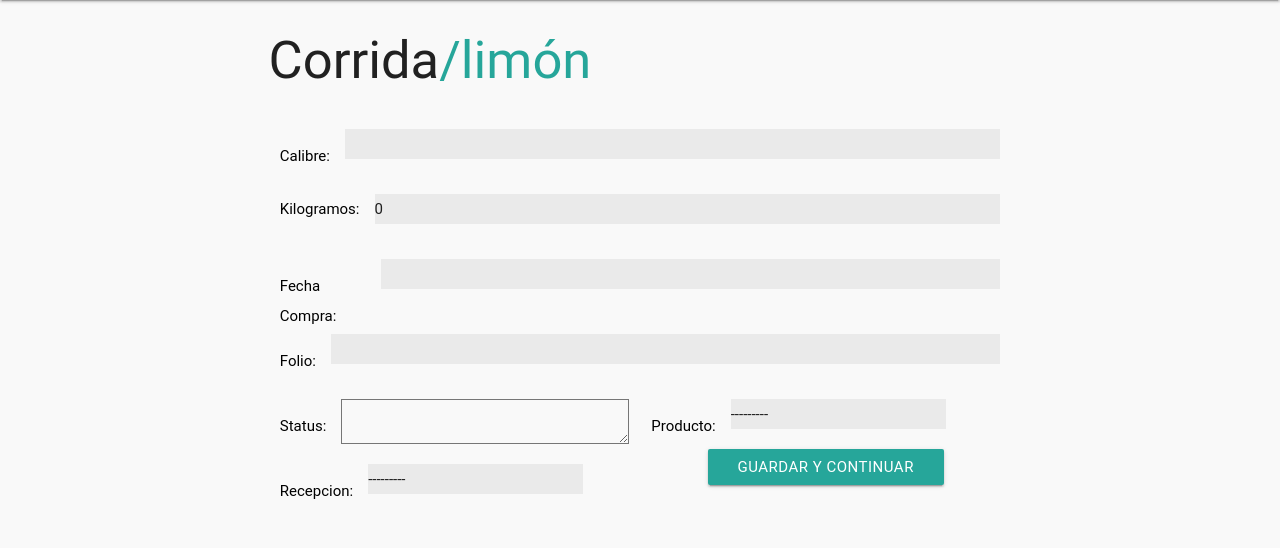
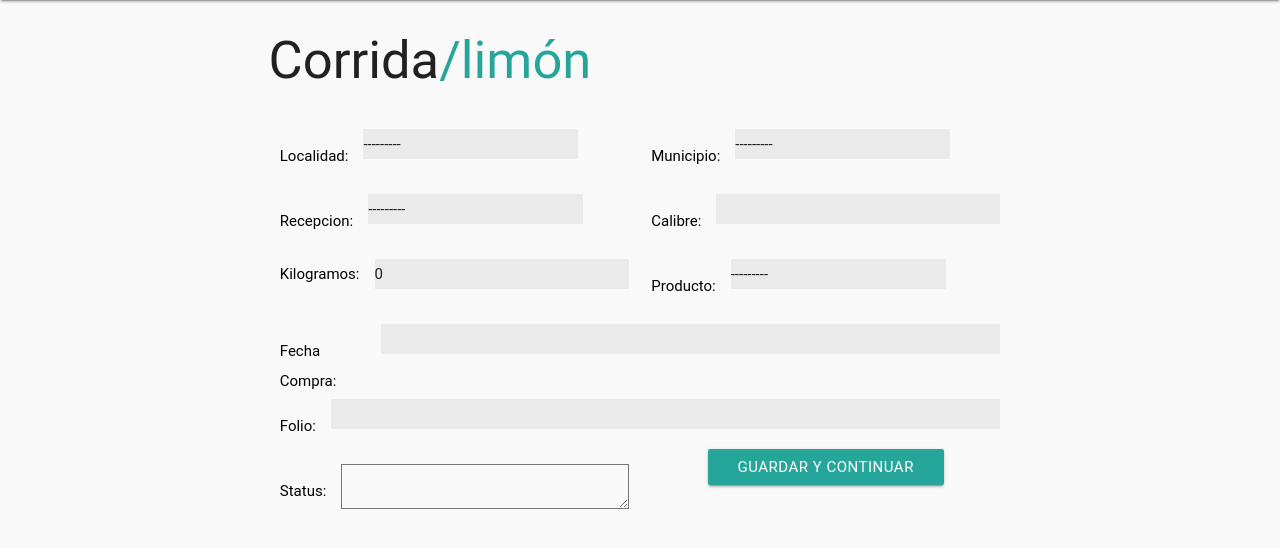
Before and after one commit to setjaf/easy-agro, a Django app: a page that uses inicio/templates/inicio/corrida.html in a window 1280 px wide. Shown: the part 64-612 px from the top of the page. Run offline with Django 3.2, Linux system fonts and the light colour scheme; the visitor is signed in with stand-in values (Sample User, id 1); data that the repository does not hold is empty; some libraries are stand-ins or nearby versions; some web fonts are replaced.

Commit message:
agregar corridas

```diff
--- a/inicio/templates/inicio/corrida.html
+++ b/inicio/templates/inicio/corrida.html
@@ -45,16 +45,37 @@
         <div class="col l10 m12 s12 offset-l1 left-align">
           <h1 class="titRec">Corrida<span>/limón</span></h1>
         </div>
+
   			<div class="col l10 m12 s12 offset-l1 ">
+          <form class="" id="filtro" method="post">{% csrf_token %}
 
-          <form class="" action="" method="post" enctype="multipart/form-data">{% csrf_token %}
-            <div class="text input-field col s12 m12 l12">
+            <div class="select input-field col s12 m6 l6">
+              <label for="">Localidad:</label>
+              {{form1.localidad}}
+            </div>
+
+            <div class="select input-field col s12 m6 l6">
+              <label for="">Municipio:</label>
+              {{form1.municipio}}
+            </div>
+
+          </form>
+          <form class="" action="" id="corrida" method="post" enctype="multipart/form-data">{% csrf_token %}
+            <div class="select input-field col s12 m6 l6">
+              <label for="">Recepcion:</label>
+              {{form.ProductoCampo}}
+            </div>
+            <div class="text input-field col s12 m6 l6">
               <label for="">Calibre:</label>
               {{form.calibre}}
             </div>
-            <div class="text input-field col s12 m12 l12">
+            <div class="text input-field col s12 m6 l6">
               <label for="">Kilogramos:</label>
               {{form.kilogramos}}
+            </div>
+            <div class="select input-field col s12 m6 l6">
+              <label for="">Producto:</label>
+              {{form.Producto}}
             </div>
             <div class="text input-field col s12 m12 l12">
               <label for="">Fecha Compra:</label>
@@ -67,14 +88,6 @@
             <div class="select input-field col s12 m6 l6">
               <label for="">Status:</label>
               {{form.status}}
-            </div>
-            <div class="select input-field col s12 m6 l6">
-              <label for="">Producto:</label>
-              {{form.Producto}}
-            </div>
-            <div class="select input-field col s12 m6 l6">
-              <label for="">Recepcion:</label>
-              {{form.ProductoCampo}}
             </div>
 
             <button class="btn waves-effect waves-light" type="submit" method="post" value="Enviar">Guardar y continuar</button>
@@ -107,6 +120,12 @@
         closeOnSelect: false // Close upon selecting a date,
       });
 
+      $("#loc").change(function() {
+        $("#filtro").submit();
+      })
+      $("#mun").change(function() {
+        $("#filtro").submit();
+      })
     </script>
   </body>
 </html>
--- a/inicio/templates/inicio/recepcion.html
+++ b/inicio/templates/inicio/recepcion.html
@@ -20,7 +20,7 @@
       <div class="nav-wrapper grey lighten-2">
 
         <div class="left grey-text text-darken-4 tipoUs">
-          <a href="#" class="grey-text text-darken-4">Logo</a>
+          <a href="{% url 'index' %}" class="grey-text text-darken-4">Logo</a>
           <div class="linea"></div>
           {% if admin %}
           <p>Administrador</p>
--- a/inicio/views.py
+++ b/inicio/views.py
@@ -61,8 +61,18 @@ def index(request):
 
 def nuevaCorrida(request):
     message=None
+    form1 = filtroProductor()
+    choices = [(o,o) for o in Productor.objects.values_list('localidad', flat=True).distinct()]
+    choices.insert(0, ("---------","---------"))
+    form1.fields["localidad"].choices = choices
+    choices = [(o,o) for o in Productor.objects.values_list('municipio', flat=True).distinct()]
+    choices.insert(0, ("---------","---------"))
+    form1.fields["municipio"].choices = choices
+
     form = NuevaCorrida()
     form.fields['fecha_compra'].widget.attrs['class'] = 'datepicker'
+    form.fields['ProductoCampo'].queryset=ProductoCampo.objects.exclude(status='t')
+
     if request.user.is_authenticated:
         #Se verifica si el metodo de envio fue post
         if request.method == "POST":
@@ -75,22 +85,33 @@ def nuevaCorrida(request):
 
             #Inicia proceso de registro de recepción
             form = NuevaCorrida(request.POST)
-
+            print(request.POST)
+            print(form.is_valid())
             if form.is_valid():
                 form.save()
                 return redirect('/')
 
             form.fields['fecha_compra'].widget.attrs['class'] = 'datepicker'
+
             if ("localidad" in request.POST) and ("municipio" in request.POST):
                 if request.POST['localidad']=='---------':
-                    form.fields["Productor"].queryset = Productor.objects.filter(municipio=request.POST['municipio'])
+                    prod = Productor.objects.filter(municipio=request.POST['municipio'])
                 elif request.POST['municipio']=='---------':
-                    form.fields["Productor"].queryset = Productor.objects.filter(localidad=request.POST['localidad'])
+                    prod = Productor.objects.filter(localidad=request.POST['localidad'])
                 else:
-                    form.fields["Productor"].queryset = Productor.objects.filter(localidad=request.POST['localidad'],municipio=request.POST['municipio'])
-                form2.fields["localidad"].initial=request.POST['localidad']
-                form2.fields["municipio"].initial=request.POST['municipio']
-        context={'message':message, 'form':form}
+                    prod = Productor.objects.filter(localidad=request.POST['localidad'],municipio=request.POST['municipio'])
+
+                lpc=[]
+                for p in prod:
+                    pc=ProductoCampo.objects.filter(Productor=p)
+                    if pc and pc[0].status!='t':
+                        lpc.append((pc[0].IDProductoCampo,pc[0]))
+                lpc.insert(0, ("---------","---------"))
+                form.fields["ProductoCampo"].choices = lpc
+                #form.fields["ProductoCampo"].queryset = pg.exclude(status='t')
+                form1.fields["localidad"].initial=request.POST['localidad']
+                form1.fields["municipio"].initial=request.POST['municipio']
+        context={'message':message, 'form':form, 'form1':form1}
         return HttpResponse(render(request, 'inicio/corrida.html', context))
 
     return redirect('/')
```
Also changed, not shown: 1 other file.
